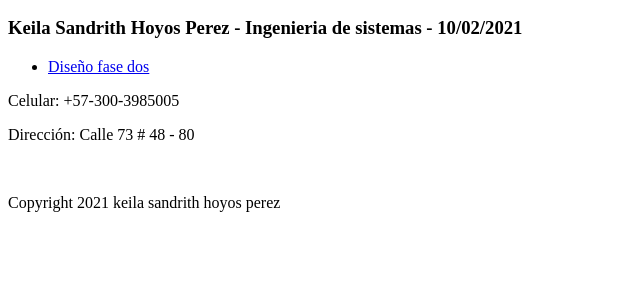
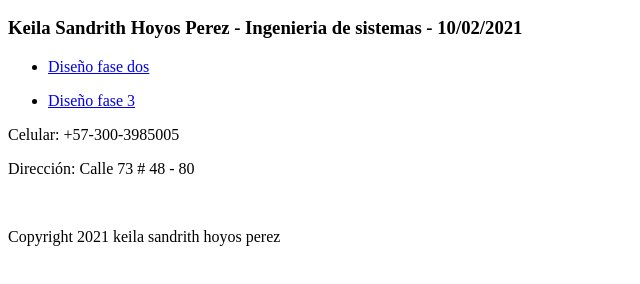
Before and after one commit to khoyos/DSW-KeilaHoyosPerez, a plain HTML site: page index.html in a window 1280 px wide. Shown: the part 50-334 px from the top of the page, without its empty margins (0-640 px from the left). Drawn offline with Linux system fonts and the light colour scheme.

Commit message:
agregando menu en index del proyecto

```diff
--- a/index.html
+++ b/index.html
@@ -19,6 +19,9 @@
                 <ul>
                     <li><a href="fase2/design.html">Diseño fase dos</a></li>
                 </ul>
+                <ul>
+                    <li><a href="fase3/index.html">Diseño fase 3</a></li>
+                </ul>
             </nav>
         </header>
         <article>
```
